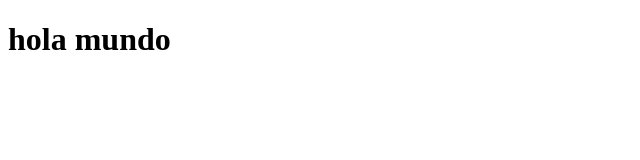
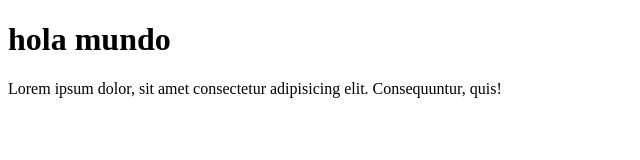
Before and after one commit to profebilly/pruebayordi, a plain HTML site: page index.html in a window 1280 px wide. Shown: the whole page, without its empty margins (0-640 px from the left). Drawn offline with Linux system fonts and the light colour scheme.

Commit message:
parrafo por el profe

```diff
--- a/index.html
+++ b/index.html
@@ -7,5 +7,6 @@
 </head>
 <body>
     <h1>hola mundo</h1>
+    <p>Lorem ipsum dolor, sit amet consectetur adipisicing elit. Consequuntur, quis!</p>
 </body>
 </html>
```
